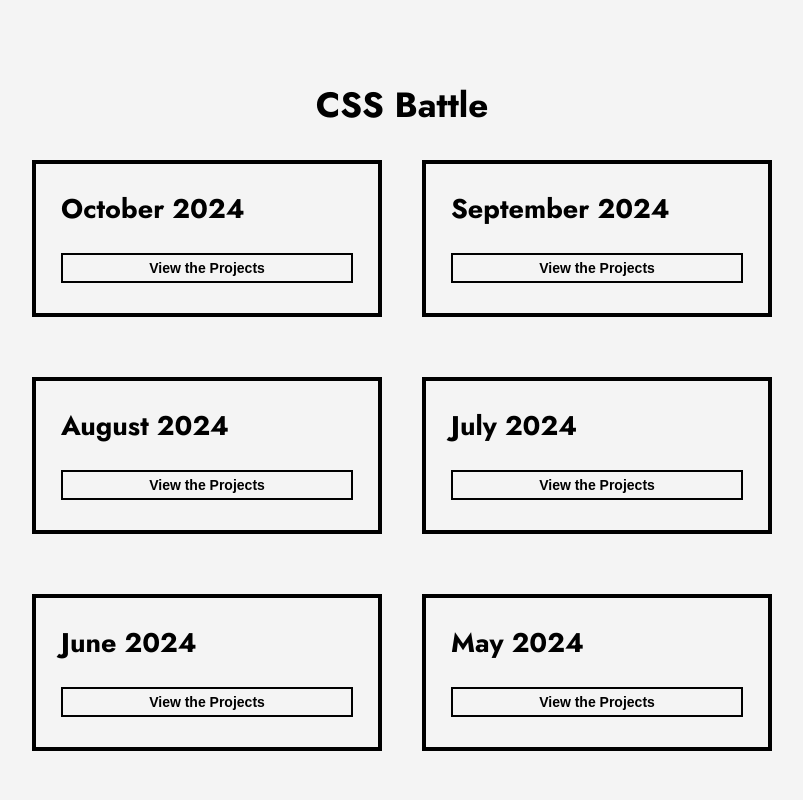
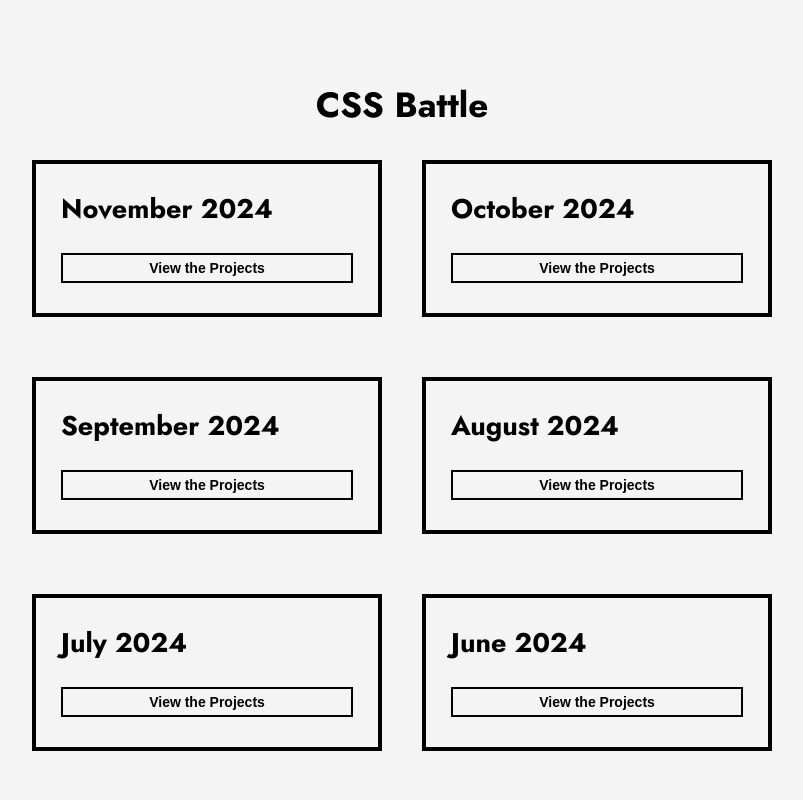
Before and after one commit to katayoon-rb/CSSBattles-v2, a React (Create React App) app: page /DailyTargets in a window 1280 px wide. Shown: the top 800 px of the page, without its empty margins (238-1041 px from the left). Built offline with nearby package versions, Linux system fonts and the light colour scheme.

Commit message:
Update index.js

```diff
--- a/src/components/DailyTargets/index.js
+++ b/src/components/DailyTargets/index.js
@@ -4,8 +4,8 @@
     const months = ['October 2023', 'November 2023', 'December 2023',
                     'January 2024', 'February 2024', 'March 2024', 'April 2024',
                     'May 2024', 'June 2024', 'July 2024', 'August 2024', 'September 2024',
-                   'October 2024']
-    const days = ['24', '54', '84', '115', '146', '175', '206', '236', '267', '297', '328', '359', '389']
+                   'October 2024', 'November 2024']
+    const days = ['24', '54', '84', '115', '146', '175', '206', '236', '267', '297', '328', '359', '389', '420']
     months.reverse()
     days.reverse()
 
```
